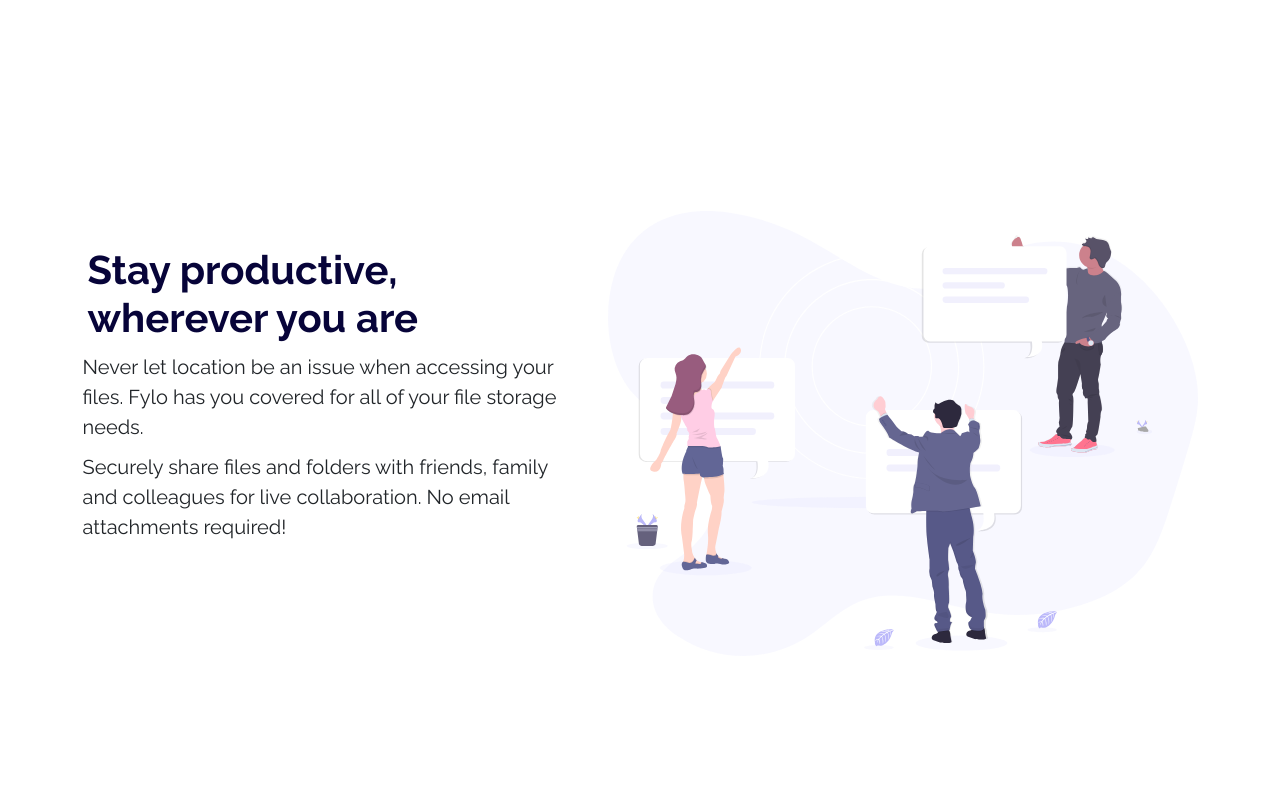
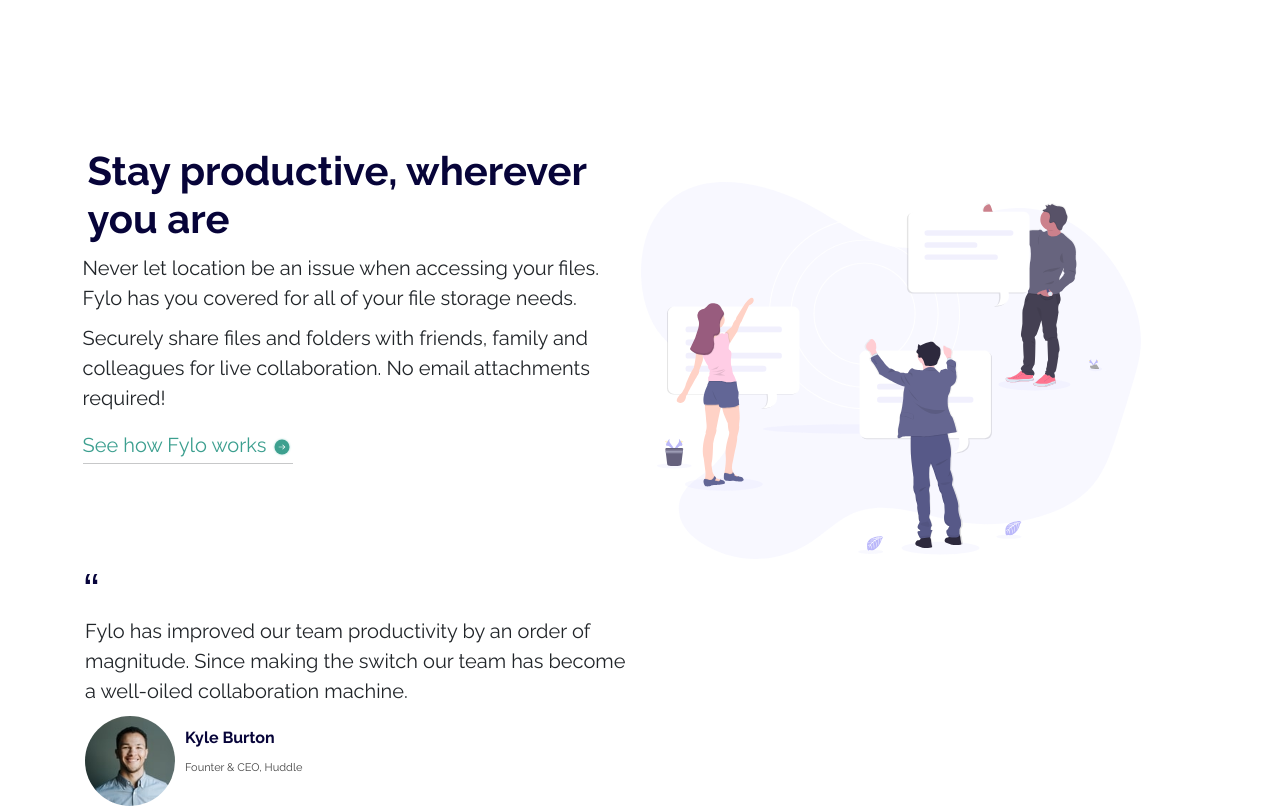
Before and after one commit to Jonathan-Hdzu/fylo-landing-page-frontendmentor, a website: page index.html in a window 1280 px wide. Shown: the part 740-1551 px from the top of the page. Before the commit the page ends 1401 px from the top, so only its background shows below. Drawn offline with Linux system fonts and the light colour scheme.

Commit message:
Add Quote Section

```diff
--- a/index.html
+++ b/index.html
@@ -12,8 +12,8 @@
   <link rel="preconnect" href="https://fonts.gstatic.com" crossorigin>
   <link href="https://fonts.googleapis.com/css2?family=Open+Sans:ital,wght@0,300..800;1,300..800&family=Raleway:ital,wght@0,100..900;1,100..900&display=swap" rel="stylesheet">
   <link rel="stylesheet" href="/sass/custom.css">
+</head>
 
-</head>
 <body>
     <div class="container px-4 mt-5 mb-5">
       <nav class="navbar navbar-light bg-light p-4 ">
@@ -62,9 +62,10 @@
     </div>
    </section>
 
+
    <section class="container hero2 mt-5">
-    <div class="row gx-5">
-      <div class="col pt-5">
+    <div class="row gx-1 hero2__info">
+      <div class="col pt-2">
         <div class="p-2">
           <h2 class="p-2 text-wrap">Stay productive, wherever you are
           </h2>
@@ -76,10 +77,39 @@
             Securely share files and folders with friends, family and colleagues for
             live collaboration. No email attachments required!
           </p>
+          <p class="see-works">
+            See how Fylo works
+            <img src="/images/icon-arrow.svg" alt="" class="img__info">
+          </p>
+          <hr class="underline">
+          <div class="container quote">
+            <img src="/images/icon-quotes.svg" alt="" class="mb-5">
+            <p>
+              Fylo has improved our team productivity by an order of magnitude. Since
+              making the switch our team has become a well-oiled collaboration machine.
+            </p>
+            <section class="card__quote">
+              <img src="/images/avatar-testimonial.jpg" class="founder__img " alt="Avatar image">
+              <div class="founder__section">
+                <div class="texto1">
+                  <p class="founder__name">
+                    Kyle Burton
+                  </p>
+                </div>
+                <div class="texto2">
+                    <p class="founder__role">
+                      Founter & CEO, Huddle
+                    </p>
+                </div>
+              </div>
+            </section>
+
+
+          </div>
         </div>
       </div>
       <div class="col">
-        <div class="p-2 body-img bd-highlight">
+        <div class="body-img body-img-2 bd-highlight">
           <img src="/images/illustration-2.svg" alt="" class="img-fluid">
         </div>
       </div>
@@ -98,21 +128,6 @@
 
 
 
-
-
-  Never let location be an issue when accessing your files. Fylo has you
-  covered for all of your file storage needs.
-
-  Securely share files and folders with friends, family and colleagues for
-  live collaboration. No email attachments required!
-
-  See how Fylo works
-
-  Fylo has improved our team productivity by an order of magnitude. Since
-  making the switch our team has become a well-oiled collaboration machine.
-
-  Kyle Burton
-  Founder & CEO, Huddle
 
   Get early access today
 
--- a/sass/custom.scss
+++ b/sass/custom.scss
@@ -32,7 +32,7 @@
 }
 .body-img {
     // width: $thumbnail-padding;
-    width: 60rem;
+    width: 50rem;
 }
 p{
     font-family: $font-family-raleway;
@@ -61,3 +61,66 @@
 .hero2 {
     padding-top: 25rem;
 }
+
+.body-img {
+    padding-top: 5rem;
+}
+.see-works {
+    color: $moderate-cyan;
+    padding-top: 0.7rem;
+    height:  3rem;
+}
+.info {
+    display: flex;
+}
+
+.img__info {
+    width: 2rem;
+    height:  auto;
+}
+.underline {
+    width: 21rem;
+    border-color: $moderate-cyan;
+    border-bottom: $moderate-cyan;
+    border-top-width: 2px;
+}
+.quote {
+    padding-top: 10rem;
+}
+
+
+
+.card__quote{
+    display: flex;
+    width: 30rem;
+}
+.founder__img{
+    border-radius: 15rem;
+    width: 9rem;
+}
+.founder__name {
+    color: $very-dark-blue;
+    font-size: 1.6rem;
+    font-weight: 700;
+}
+.founder__role{
+    font-size: 1.1rem;
+}
+// .card__testimonial {
+
+// }
+
+.testimonial__section {
+    width: 70rem;
+    height: 2rem;
+}
+.texto1 {
+    font-size: 16px;
+    color: #444444;
+    margin: 1rem;
+}
+.texto2 {
+    font-size: 16px;
+    color: #444444;
+    margin: 1rem;
+}
```
Also changed, not shown: sass/custom.css, 1 other file.
